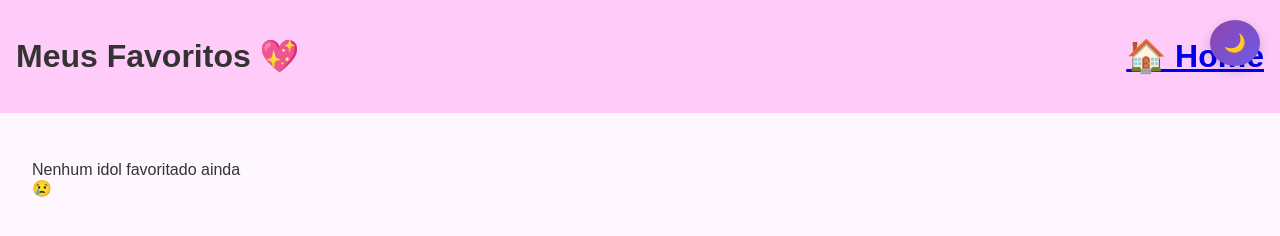
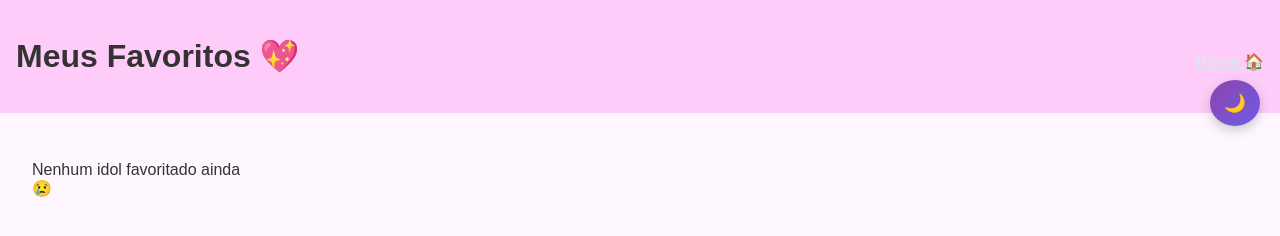
Before and after one commit to mih190506/kpop_project, a plain HTML site: page favoritos.html in a window 1280 px wide. Drawn offline with Linux system fonts and the light colour scheme.

Commit message:
atualizacao02

```diff
--- a/data/idols.json
+++ b/data/idols.json
@@ -20,6 +20,13 @@
         "birth": "1999-08-11",
         "image": "assets/images/changbin.jpg"
     },
+     {
+        "name": "Kim Seungmin",
+        "group":"Stray Kids",
+        "position": "Vocal" ,
+        "birth": "2000-09-22",
+        "image":"assets/images/Seungmin.jpg"
+    },
     {
         "name": "Yang Jeongin",
         "group":"Stray Kids",
@@ -27,13 +34,7 @@
         "birth": "2001-02-08",
         "image":"assets/images/i.n3.jpg"
     },
-    {
-        "name": "Kim Seungmin",
-        "group":"Stray Kids",
-        "position": "Vocal" ,
-        "birth": "2000-09-22",
-        "image":"assets/images/Seungmin"
-    },
+
     {
         "name": "Yu Jimin/Karina",
         "group": "Aespa",
--- a/favoritos.html
+++ b/favoritos.html
@@ -10,7 +10,7 @@
     <header>
         <h1>Meus Favoritos 💖<h1>
         <nav>
-            <a href="index.html">🏠 Home</a>
+            <a href="index.html">Home 🏠</a>
             <button id="toggle-theme">🌙</button>
         </nav>
     </header>
--- a/style.css
+++ b/style.css
@@ -43,7 +43,7 @@ body.dark #toggle-theme{
 
 #toggle-theme{
     position: fixed;
-    top: 20px;
+    top: 80px;
     right: 20px;
     background: linear-gradient(135deg, #8e44ad, #6c5ce7);
     color: white;
@@ -68,6 +68,11 @@ header{
     display: flex;
     justify-content: space-between;
     align-items: center;
+}
+
+nav a{
+    color: #e1e1f0;
+    font-size: medium;
 }
 
 .cards{
```
Also changed, not shown: assets/images/Seungmin.jpg.
